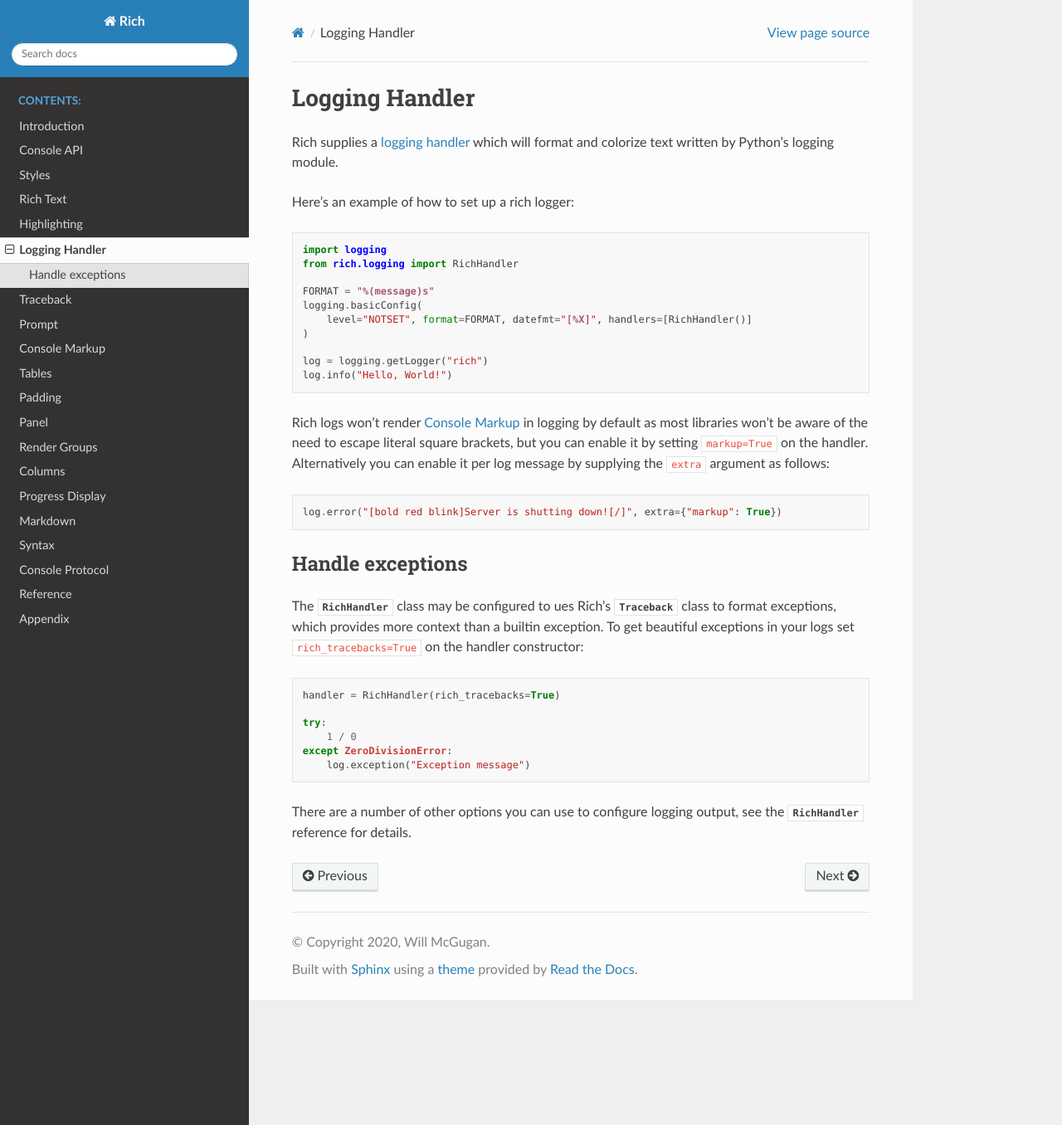
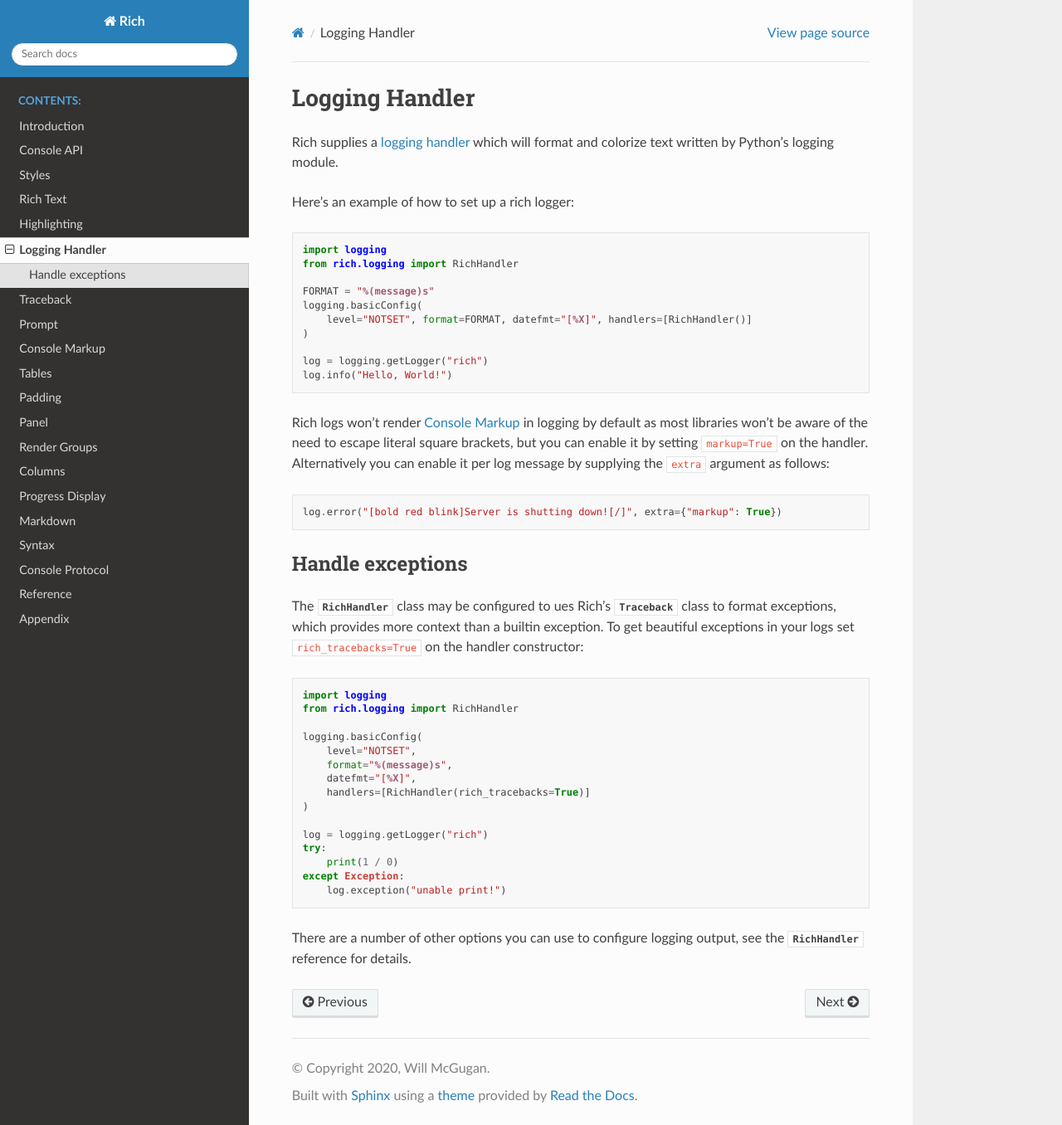
Before and after one commit to Textualize/rich, a Sphinx documentation site: the page built from docs/source/logging.rst, in a window 1280 px wide and 1356 px high. Shown: the whole window at 83% size. Built offline with Sphinx 7.4.7 and the Read the Docs theme 2.0.0, drawn with Linux system fonts in a browser that asks for light colours.

Commit message:
logging example

```diff
--- a/docs/source/logging.rst
+++ b/docs/source/logging.rst
@@ -26,11 +26,22 @@
 
 The :class:`~rich.logging.RichHandler` class may be configured to ues Rich's :class:`~rich.traceback.Traceback` class to format exceptions, which provides more context than a builtin exception. To get beautiful exceptions in your logs set ``rich_tracebacks=True`` on the handler constructor::
 
-    handler = RichHandler(rich_tracebacks=True)
 
+    import logging
+    from rich.logging import RichHandler
+
+    logging.basicConfig(
+        level="NOTSET",
+        format="%(message)s",
+        datefmt="[%X]",
+        handlers=[RichHandler(rich_tracebacks=True)]
+    )
+
+    log = logging.getLogger("rich")
     try:
-        1 / 0
-    except ZeroDivisionError:
-        log.exception("Exception message")
+        print(1 / 0)
+    except Exception:
+        log.exception("unable print!")
+
 
 There are a number of other options you can use to configure logging output, see the :class:`~rich.logging.RichHandler` reference for details.
```
Also changed, not shown: 1 other file.
